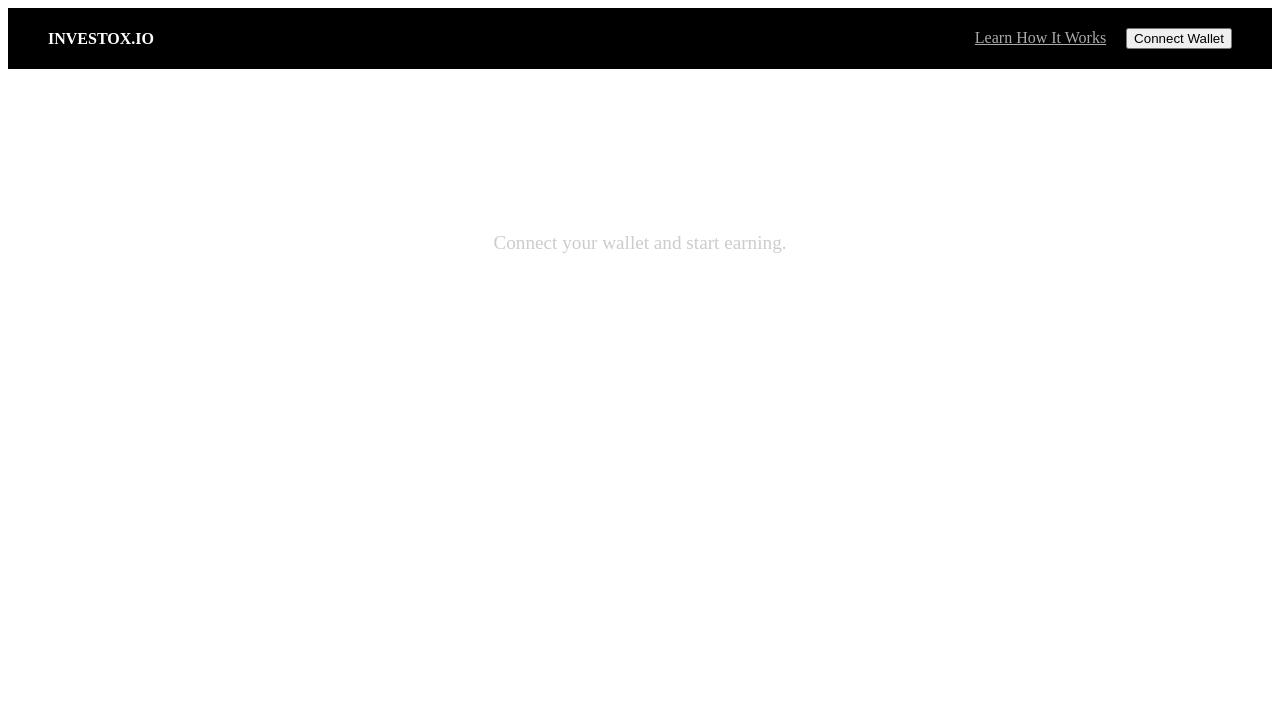
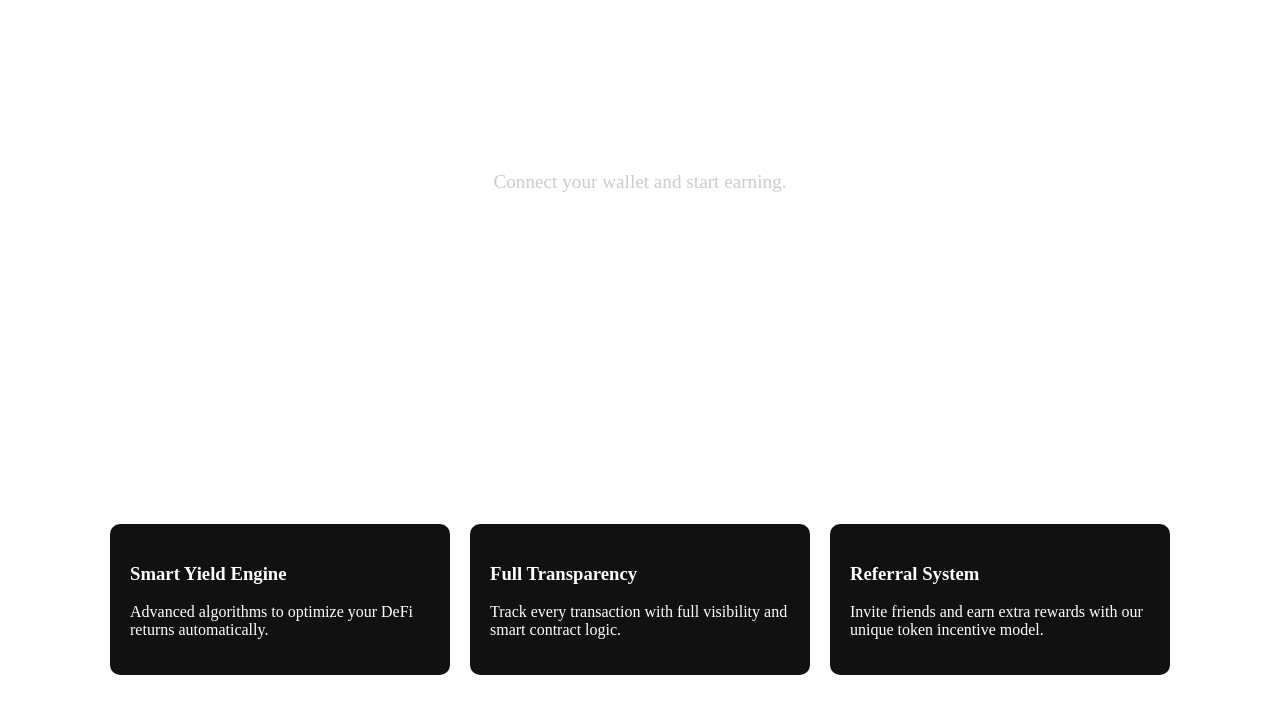
Before and after one commit to invextox/investox-site, a Next.js app: page / in a window 1280 px wide. Shown: the top 714 px of the page. Built offline with nearby package versions, Linux system fonts and the light colour scheme.

Commit message:
Update index.js

```diff
--- a/pages/index.js
+++ b/pages/index.js
@@ -1,13 +1,13 @@
-import Navbar from '../components/Navbar';
-import Hero from '../components/hero';
-import WhyInvestox from '../components/whyInvestox';
+import Hero from '../components/Hero';
+import WhyInvestox from '../components/WhyInvestox';
+import Features from '../components/Features';
 
 export default function Home() {
   return (
     <>
-      <Navbar />
       <Hero />
       <WhyInvestox />
+      <Features />
     </>
   );
 }
```
